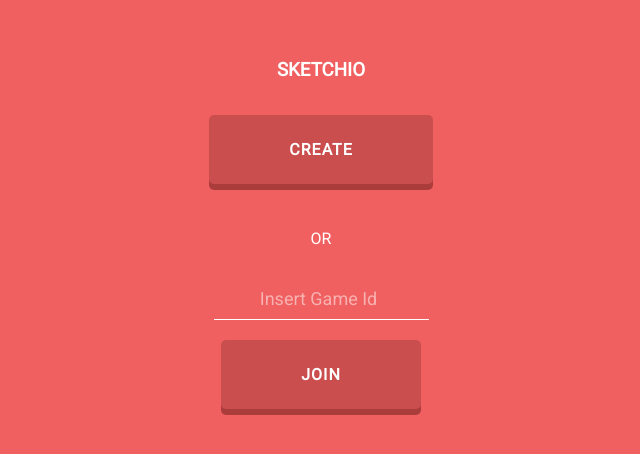
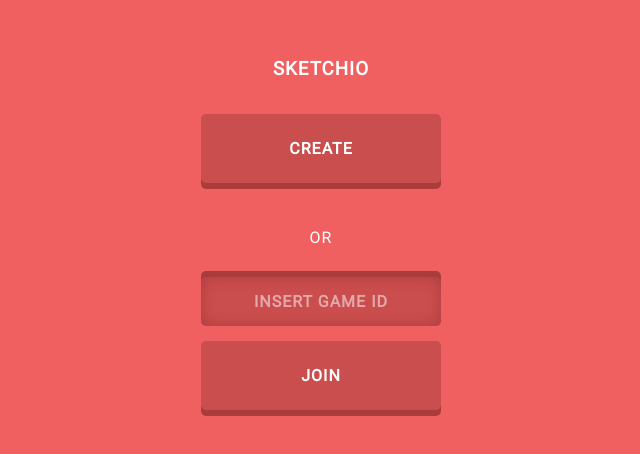
Before and after one commit to m-krajcovic/sketchio, an Angular app: page / in a window 1280 px wide. Shown: the part 168-622 px from the top of the page, without its empty margins (319-959 px from the left). Built offline with nearby package versions, Linux system fonts and the light colour scheme; no server answers.

Commit message:
input styling

```diff
--- a/src/app/start/start.component.css
+++ b/src/app/start/start.component.css
@@ -19,17 +19,29 @@ span {
 }
 
 input {
-  font-size: 18px;
-  padding: 10px 10px 10px 5px;
+  font-size: 16px;
+  border: none;
+  box-shadow: 0 -6px #ab3c3c, inset 0 0 15px 0px #ab3c3c;
+  background: #cb4e4e;
   display: inline-block;
+  margin: 0px 30px;
+  text-transform: uppercase;
+  letter-spacing: 1px;
+  font-weight: 700;
+  position: relative;
+  outline: none;
+  text-align: center;
+  padding: 15px 20px;
+  border-radius: 5px;
+  color: white;
   width: 200px;
-  border: none;
-  color: white;
-  border-bottom: 1px solid #fff;
-  background-color: rgba(0, 0, 0, 0);
-  margin-bottom: 5px;
-  text-align: center;
+  line-height: 16px;
 }
+
+.btn {
+  width: 80px;
+}
+
 ::-webkit-input-placeholder { /* Chrome */
   color: rgba(255, 255, 255, 0.5);
 }
--- a/src/styles.css
+++ b/src/styles.css
@@ -5,6 +5,7 @@
 
 body {
   background: #f06060;
+  letter-spacing: 1px;
 }
 
 .loader-container {
```
